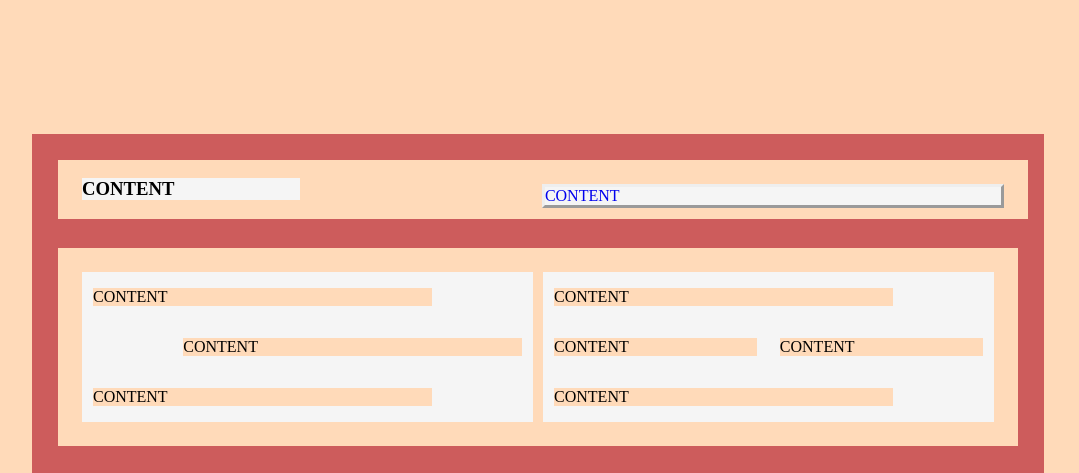
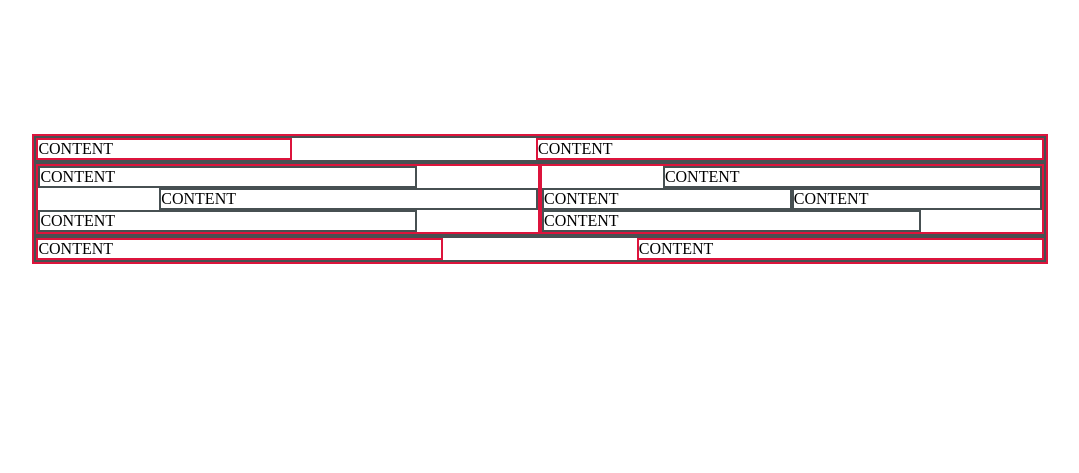
Before and after one commit to kauste/4-homework-no1, a website: page index.html in a window 1280 px wide. Shown: the top 473 px of the page, without its empty margins (102-1181 px from the left). Drawn offline with Linux system fonts and the light colour scheme.

Commit message:
Correct version

```diff
--- a/index.html
+++ b/index.html
@@ -6,31 +6,29 @@
     <meta name="viewport" content="width=device-width, initial-scale=1.0">
     <title>Homework no1</title>
 </head>
-<body style="background-color: peachpuff">
-    <main style="background-color: indianred; width: 80%; margin-left: 10%; margin-top: 10%; display:inline-block">
-        <div style="display:inline-block;background-color:peachpuff; width:96%; margin-left:2.5%; margin-top:2.5%; margin-bottom:2.5%">
-            <h3 style= "float: left; background-color: whitesmoke; width:22.5%; margin-left:2.5%; color:i">CONTENT</h3>
-            <a style= "float: right; background-color: whitesmoke; width: 47%; margin-right:2.5%; margin-top: 2.5%; text-decoration: none; border-style: outset;" href="http://www.example.com">CONTENT</a>
+<body>
+    <div style="border: 2px crimson solid; width: 80%; margin-top:10%; margin-left: 10%;display: inline-block;">
+        <div style=" border: 2px rgb(71, 80, 82) solid; width:calc(100% - 4px);float: left">
+            <div style="border: 2px crimson solid; width:25%;float:left"> CONTENT</div>
+            <div style="border: 2px crimson solid; width:50%; float: right ">CONTENT </div>
         </div>
-        <div style= "display:inline-block; background-color:peachpuff; width: 95%; margin-left: 2.5%; margin-bottom: 2.5%;" >
-            <div style="background-color:whitesmoke; width: 47%; float: left; margin-left:2.5%; margin-top:2.5%; margin-bottom:2.5%">
-                <p style="background-color:peachpuff; width:75%; float: left; margin-left:2.5%"> CONTENT</p>
-                <p style="background-color:peachpuff; width: 75%; float: right; margin-right: 2.5%">CONTENT</p>
-                <p style="background-color:peachpuff; width:75%; float: left; margin-left: 2.5%">CONTENT</p>
+        <div style="border: 2px rgb(71, 80, 82) solid; width:calc(100% - 4px); float: left ">
+            <div style="border: 2px solid crimson; width: calc(50% - 4px); float: left">
+                <div style="border: 2px solid rgb(71, 80, 82); width: 75%; float: left"> CONTENT </div>
+                <div style="border: 2px solid rgb(71, 80, 82); width: 75%; float: right"> CONTENT </div>
+                <div style="border: 2px solid rgb(71, 80, 82); width: 75%; float: left"> CONTENT </div>
             </div>
-            <div style="background-color:whitesmoke; width: 47%; float: right; margin-right: 2.5%; margin-top:2.5%">
-                <p style="background-color:peachpuff; width:75%; float: left; margin-left:2.5%; %">CONTENT</p>
-                <p style="background-color:peachpuff; width:45%; float: left; margin-left: 2.5%">CONTENT</p>
-                <p style="background-color:peachpuff; width:45%; float: right; margin-right: 2.5%">CONTENT</p>
-                <p style="background-color:peachpuff; width:75%; float: left; margin-left: 2.5%">CONTENT</p>
+            <div style="border: 2px solid crimson; width: calc(50% - 4px); float: right">
+                <div style="border: 2px solid rgb(71, 80, 82); width: 75%; float: right"> CONTENT </div>
+                <div style="border: 2px solid rgb(71, 80, 82); width: calc(50% - 4px); float: left"> CONTENT </div>
+                <div style="border: 2px solid rgb(71, 80, 82); width: calc(50% - 4px); float: right"> CONTENT </div>
+                <div style="border: 2px solid rgb(71, 80, 82); width: 75%; float: left"> CONTENT </div>
             </div>
         </div>
-        <div style="display: inline-block; width: 95%; margin-left:2.5%; margin-bottom:2.5%; background-color: peachpuff;">
-            <h1 style="background-color:whitesmoke; width: 35%; float: left; margin-left:2.5%;">CONTENT</h1>
-            <h1 style="background-color:whitesmoke; width: 35%; float: right; margin-right: 2.5%;">CONTENT</h1>
-         </div>
-        </main>
-    </main>
-
+        <div style="border: 2px rgb(71, 80, 82) solid; width:calc(100% - 4px);float: left">
+            <div style="border: 2px crimson solid; width:40%;float: left"> CONTENT </div>
+            <div style="border: 2px crimson solid; width:40%;float: right"> CONTENT </div>
+        </div>
+    </div>
 </body>
 </html>
```
Also changed, not shown: README.md.
